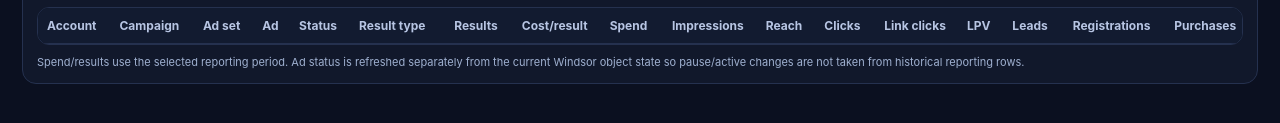
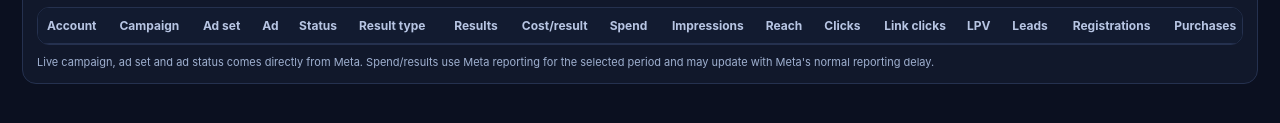
Before and after one commit to mohit171993/meta-ads-control, a plain HTML site: page templates/dashboard.html in a window 1280 px wide. Shown: the part 399-522 px from the top of the page. Drawn offline with Linux system fonts and the light colour scheme; no server answers.

Commit message:
Clarify dashboard live Meta source

```diff
--- a/templates/dashboard.html
+++ b/templates/dashboard.html
@@ -130,7 +130,7 @@ tbody tr:hover{background:#15203a}
         <tbody id="adRows"></tbody>
       </table>
     </div>
-    <div class="footer">Spend/results use the selected reporting period. Ad status is refreshed separately from the current Windsor object state so pause/active changes are not taken from historical reporting rows.</div>
+    <div class="footer">Live campaign, ad set and ad status comes directly from Meta. Spend/results use Meta reporting for the selected period and may update with Meta's normal reporting delay.</div>
   </div>
 </div>
 
```
